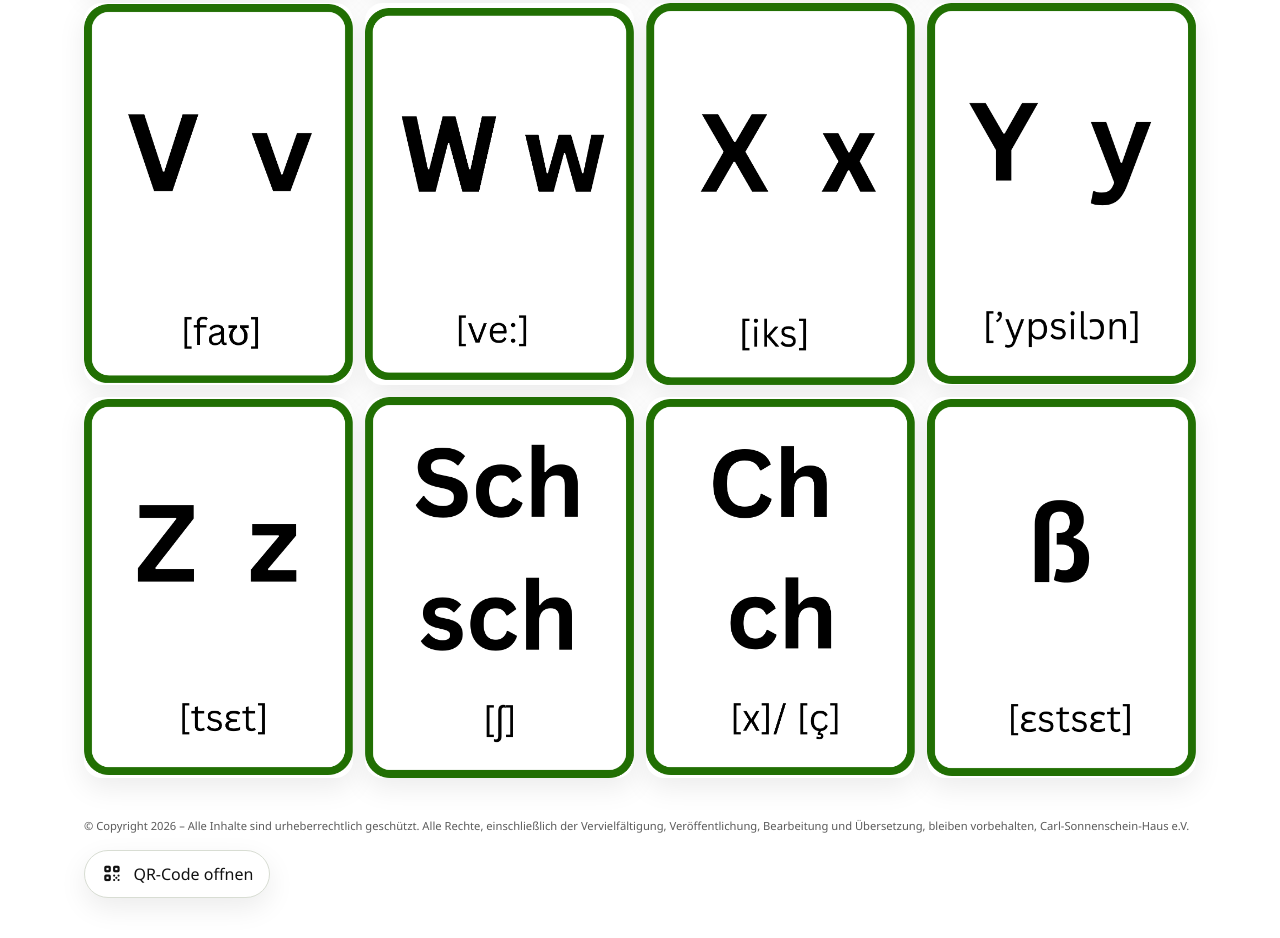
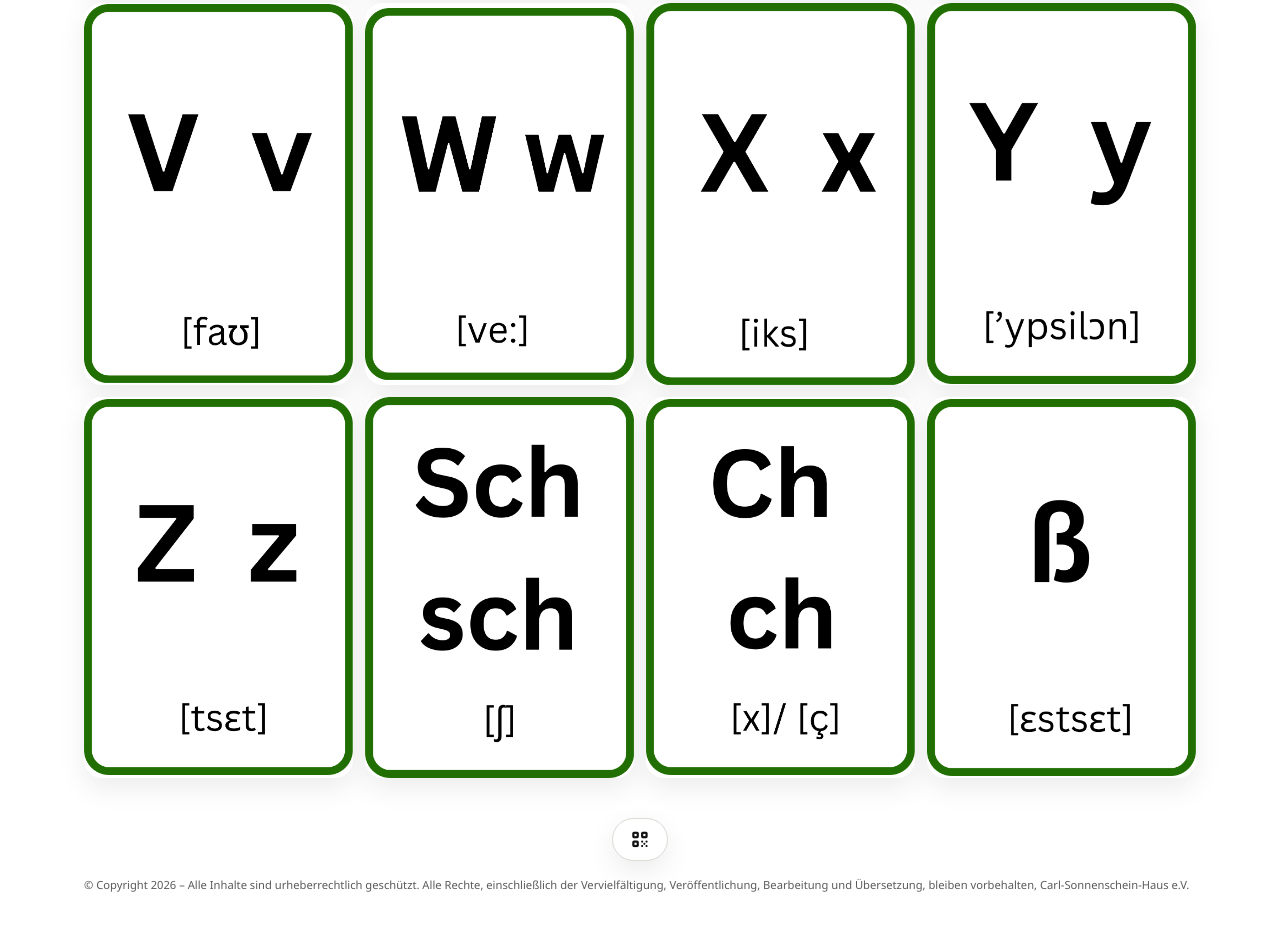
Before and after one commit to Ionenstrahl/alphabet, a website: page index.html in a window 1280 px wide. Shown: the part 7498-8436 px from the top of the page. Drawn offline with Linux system fonts and the light colour scheme.

Commit message:
Adjust QR button footer placement

```diff
--- a/index.html
+++ b/index.html
@@ -40,12 +40,6 @@
       </section>
 
       <footer class="app-footer" aria-label="Impressum">
-        <p>
-          &copy; Copyright 2026 &ndash; Alle Inhalte sind urheberrechtlich
-          gesch&uuml;tzt. Alle Rechte, einschlie&szlig;lich der
-          Vervielf&auml;ltigung, Ver&ouml;ffentlichung, Bearbeitung und
-          &Uuml;bersetzung, bleiben vorbehalten, Carl-Sonnenschein-Haus e.V.
-        </p>
         <button
           id="open-qr-button"
           class="footer-action"
@@ -54,8 +48,13 @@
           title="QR-Code offnen"
         >
           <i class="fa-solid fa-qrcode" aria-hidden="true"></i>
-          <span>QR-Code offnen</span>
         </button>
+        <p>
+          &copy; Copyright 2026 &ndash; Alle Inhalte sind urheberrechtlich
+          gesch&uuml;tzt. Alle Rechte, einschlie&szlig;lich der
+          Vervielf&auml;ltigung, Ver&ouml;ffentlichung, Bearbeitung und
+          &Uuml;bersetzung, bleiben vorbehalten, Carl-Sonnenschein-Haus e.V.
+        </p>
       </footer>
     </main>
 
--- a/styles/components.css
+++ b/styles/components.css
@@ -76,10 +76,11 @@
 }
 
 .footer-action {
-  display: inline-flex;
+  display: flex;
+  width: fit-content;
   align-items: center;
   gap: 0.65rem;
-  margin-top: 1rem;
+  margin: 0 auto 1rem;
   padding: 0.75rem 1rem;
   border: 1px solid var(--line);
   border-radius: 999px;
```
